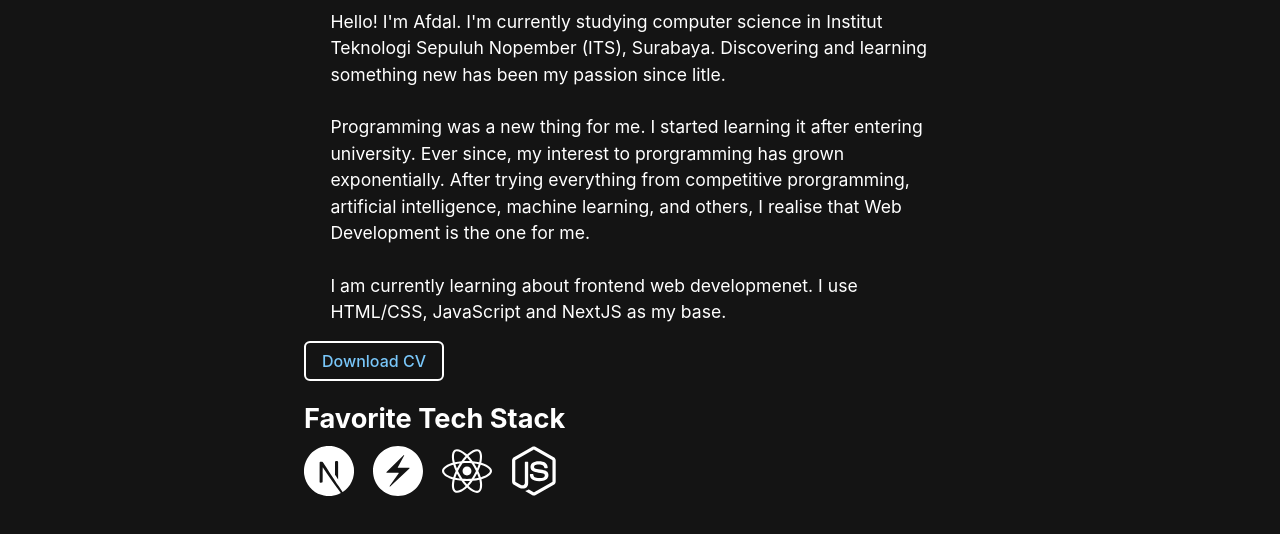
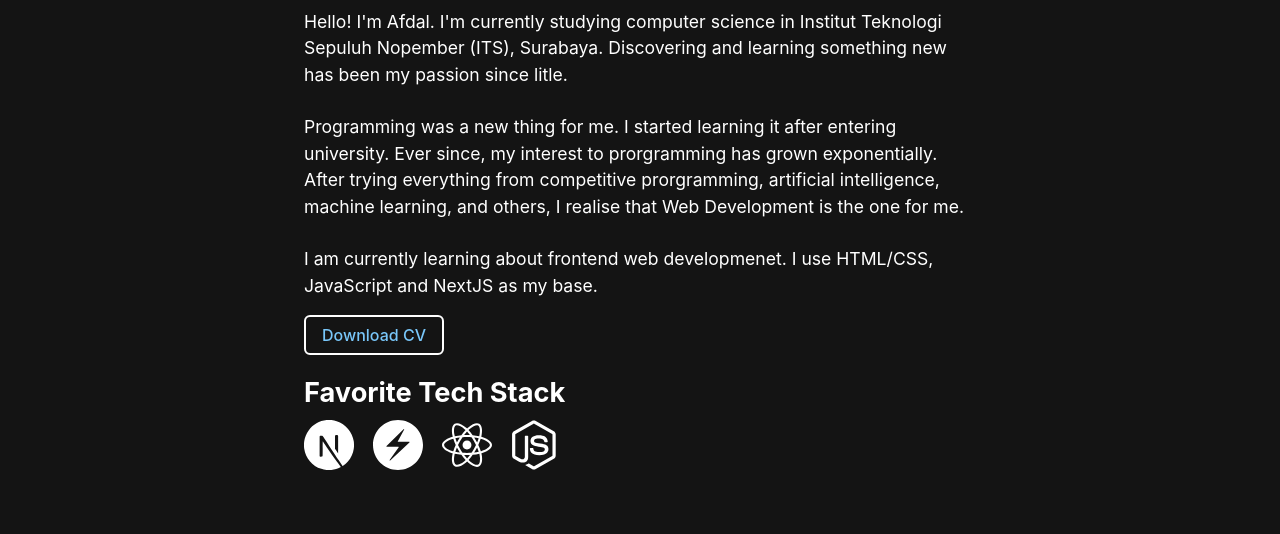
Before and after one commit to afdalabdallah/pweb-quiz1, a plain HTML site: page pages/profile.html in a window 1280 px wide. Shown: the part 164-698 px from the top of the page. Drawn offline with nearby package versions, Linux system fonts and the light colour scheme.

Commit message:
Adjust padding at profile

```diff
--- a/assets/css/media.css
+++ b/assets/css/media.css
@@ -13,6 +13,9 @@
 }
 
 @media screen and (min-width: 48em) {
+  .profile-text {
+    padding: 0;
+  }
   body {
     padding: 1em 5em;
   }
```
Also changed, not shown: 1 other file.
